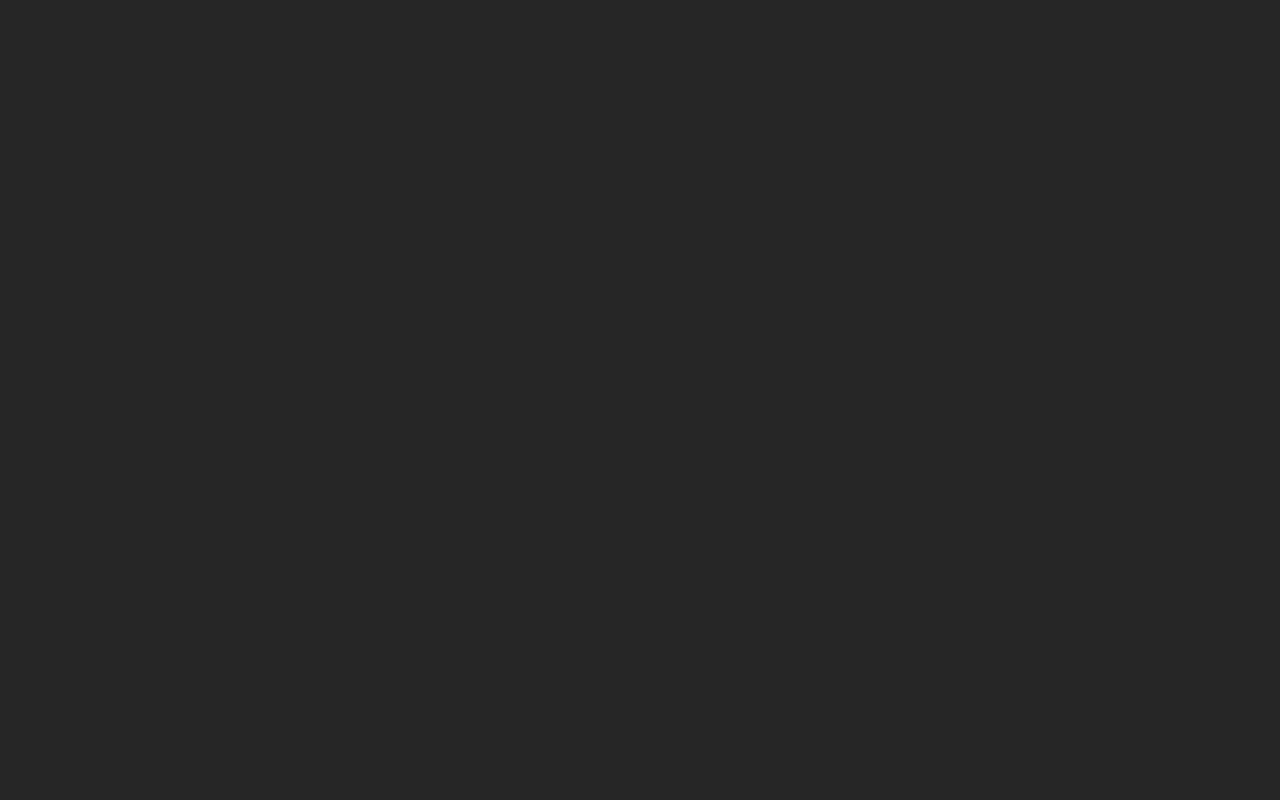
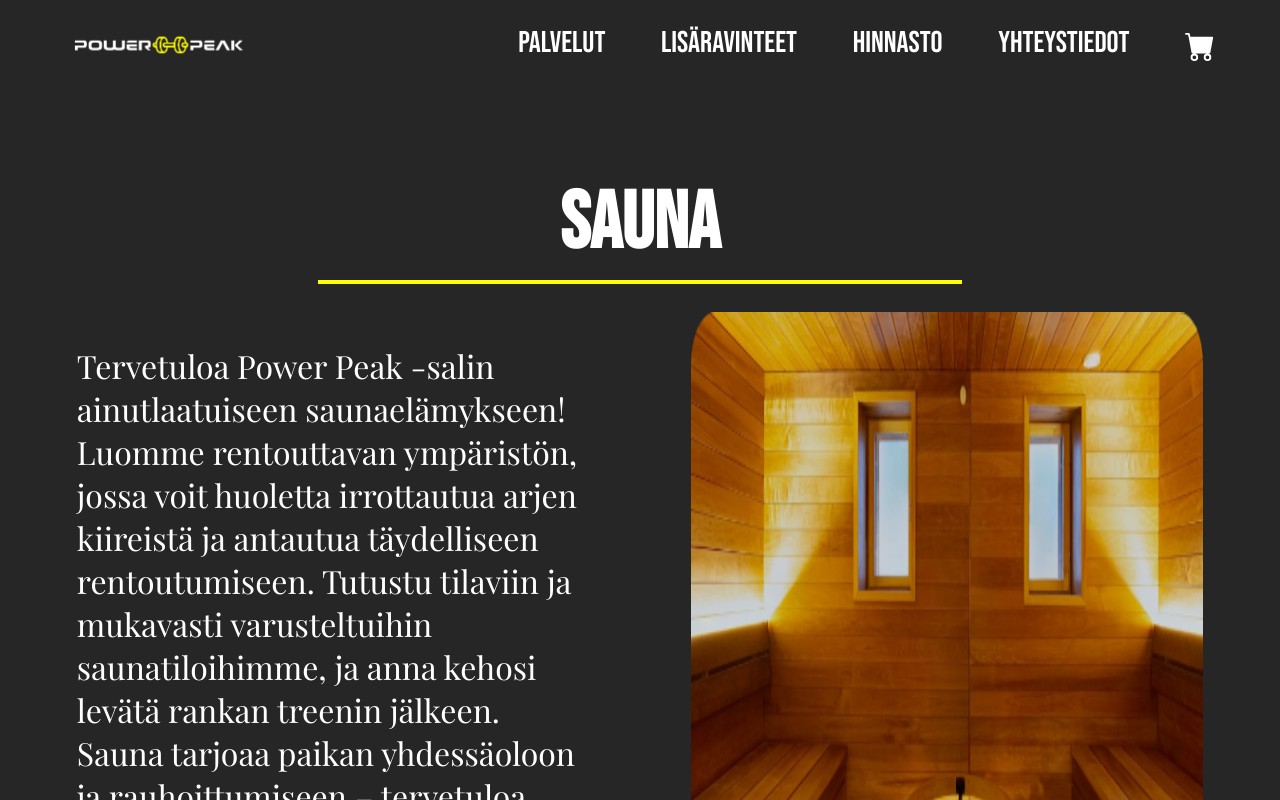
Before and after one commit to Gh0stMaj0r/Power-Peak, a React (Create React App) app: page /sauna in a window 1280 px wide. Before the commit this address had no page. Shown: the top 800 px of the page. Built offline with nearby package versions, Linux system fonts and the light colour scheme.

Commit message:
Saunapage Update

```diff
--- a/src/App.tsx
+++ b/src/App.tsx
@@ -4,6 +4,7 @@ import './App.css';
 import Hero from "./Pages/Hero-Page/Hero";
 import Massage from './Pages/Services-Pages/Massage-Page/Massage';
 import Trainer from './Pages/Services-Pages/Trainer-Page/Trainer';
+import Sauna from './Pages/Services-Pages/Sauna-Page/Sauna';
 import Supplements from './Pages/Supplements-Page/Supplements';
 import Prices from "./Pages/Price-list-Page/Prices";
 import Contact from './Pages/Contact-page/Contact';
@@ -28,6 +29,9 @@ function App() {
           <Route
           path='/trainer'
           element={<Trainer/>}/>
+          <Route
+          path='/sauna'
+          element={<Sauna/>}/>
         <Route
           path='/ravinteet'
           element={<Supplements/>}/>
--- a/src/Components/Header/Navbar.tsx
+++ b/src/Components/Header/Navbar.tsx
@@ -13,7 +13,7 @@ const Header = () => {
         <div className="dropdown-content">
             <a href='/hieronta'>Hieronta</a>
             <a href='/trainer'>Personaltrainer</a>
-            <a href='!#'>Sauna</a>
+            <a href='/sauna'>Sauna</a>
             </div>
         </div>
             <a href="/ravinteet">Lisäravinteet</a>
--- /dev/null
+++ b/src/Pages/Services-Pages/Sauna-Page/Sauna.scss
@@ -0,0 +1,48 @@
+.sauna-info {
+    display: flex;
+    justify-content: center;
+    align-items: center;
+    flex-direction: column;
+    color: white;
+
+    .sauna-text {
+        display: flex;
+        flex-direction: row;
+        gap: 8vw;
+        padding: 20px;
+    }
+
+    .image-sauna {
+        width: 40vw;
+    }
+
+    .sauna-info-text {
+        width: 40vw;
+        font-size: 2rem;
+    }
+}
+
+.sauna-benefits {
+    color: white;
+    display: flex;
+    flex-direction: column;
+    justify-content: center;
+    align-items: center;
+
+    .sauna-benefits-text {
+        display: flex;
+        justify-content: center;
+        font-size: 40px;
+
+        p {
+            width: 60vw;
+        }
+    }
+
+    .benefits-quote {
+        text-align: center;
+        font-size: 60px;
+        font-weight: 700;
+        width: 60vw;
+    }
+}
--- /dev/null
+++ b/src/Pages/Services-Pages/Sauna-Page/Sauna.tsx
@@ -0,0 +1,53 @@
+import React from "react";
+
+import Header from "../../../Components/Header/Navbar";
+import './Sauna.scss'
+
+const Sauna = () => {
+    return (
+        <>
+        <Header/>
+
+        <section className="sauna">
+            <div className="sauna-info">
+                <h1>Sauna</h1>
+                <hr></hr>
+                <div className="sauna-text">
+                    <p className="sauna-info-text">
+                    Tervetuloa Power Peak -salin ainutlaatuiseen saunaelämykseen!
+                    Luomme rentouttavan ympäristön, jossa voit huoletta irrottautua arjen kiireistä ja antautua täydelliseen rentoutumiseen.
+                    Tutustu tilaviin ja mukavasti varusteltuihin saunatiloihimme, ja anna kehosi levätä rankan treenin jälkeen.
+                    Sauna tarjoaa paikan yhdessäoloon ja rauhoittumiseen – tervetuloa nauttimaan saunaelämyksestä Power Peak -jäsenenä!
+                    <br></br><br></br>
+                    Jäsenemme voivat nauttia seuraavista saunaeduista:
+                    </p>
+                    <img className="image-sauna" src="./Images/Sauna.png" alt="" />
+                </div>
+            </div>
+
+            <div className="sauna-benefits">
+                <h1>Hyödyt</h1>
+                <hr></hr>
+                <div className="sauna-benefits-text">
+                    <p>
+                    1. Palautuminen: Saunominen voi auttaa lieventämään lihasjännitystä ja nopeuttamaan kehon palautumista harjoittelusta.<br></br><br></br>
+
+                    2. Stressin lievitys: Saunassa rentoutuminen on erinomainen tapa vähentää päivittäistä stressiä ja parantaa henkistä hyvinvointia.<br></br><br></br>
+
+                    3. Ihon puhdistus: Saunassa hikoilu auttaa avaamaan ihohuokosia ja poistamaan epäpuhtauksia, mikä voi parantaa ihon kuntoa.<br></br><br></br>
+
+                    4. Sosiaalinen ympäristö: Sauna tarjoaa rennon ympäristön, jossa jäsenet voivat rentoutua yhdessä ja jakaa kokemuksiaan.<br></br><br></br>
+
+                    5. Kokonaisvaltainen hyvinvointi: Saunominen voi tukea yleistä terveyttä ja hyvinvointia, edistäen parempaa unen laatua ja verenkiertoa.
+                    </p>
+                </div>
+                <h3 className="benefits-quote">
+                    Tule nauttimaan saunaelämyksestä osana Power Peak -jäsenyyttäsi ja antamaan kehollesi tilaisuus palautua parhaalla mahdollisella tavalla.
+                </h3>
+            </div>
+        </section>
+        </>
+    )
+}
+
+export default Sauna;
--- a/src/Pages/ShoppingCart-Page/Shoppingcart.tsx
+++ b/src/Pages/ShoppingCart-Page/Shoppingcart.tsx
@@ -1,38 +1,10 @@
 import React from 'react';
-import { useNavigate, useLocation } from 'react-router-dom';
 import Header from '../../Components/Header/Navbar';
 
-interface Product {
-  name: string;
-  price: string;
-  image: string;
-  // Add more properties as needed
-}
-
-const ShoppingCart: React.FC = () => {
-  const navigate = useNavigate();
-  const location = useLocation();
-  const state = (location.state as Product) || null;
-
-  if (!state) {
-    // Redirect to supplements page if no data is passed
-    navigate('/supplements');
-    return null; // You can return a loading indicator or another component here
-  }
-
+const ShoppingCart = () => {
   return (
     <>
     <Header/>
-
-    <div>
-      <h2>Shopping Cart</h2>
-      <div>
-        <img src={state.image} alt={state.name} />
-        <h3>{state.name}</h3>
-        <p>{state.price}</p>
-      </div>
-      {/* Add more items as needed */}
-    </div>
     </>
   );
 };
--- a/src/Pages/Supplements-Page/Supplements.tsx
+++ b/src/Pages/Supplements-Page/Supplements.tsx
@@ -6,7 +6,6 @@ import './Supplements.scss'
 import Carousel from 'react-multi-carousel';
 import 'react-multi-carousel/lib/styles.css';
 import { CartFill } from 'react-bootstrap-icons';
-import { Link, useNavigate } from 'react-router-dom';
 
 const responsive = {
     superLargeDesktop: {
@@ -29,14 +28,6 @@ const responsive = {
   };
 
 const Supplements = () => {
-  const navigate = useNavigate();
-  const product = {
-    name: "SportLife Nutrition® Pre Workout,",
-    name2: "Cola, 250 g",
-    price: "19.90€",
-    image: "./Images/Supplements/Pre-workout/Pre1.png",
-    // Add more data as needed
-  };
     return (
 
         <>
@@ -60,9 +51,9 @@ const Supplements = () => {
                 <div>
                 <Carousel containerClass='carousel' responsive={responsive}>
                     <div>
-                      <img className='carousel-images' src={product.image} loading="lazy" alt="" />
-                      <h3>{product.name}<br></br>{product.name2}</h3>
-                      <p>{product.price}</p>
+                      <img className='carousel-images' src="./Images/Supplements/Pre-workout/Pre1.png" loading="lazy" alt="" />
+                      <h3>SportLife Nutrition® Pre Workout,<br></br>Cola, 250 g</h3>
+                      <p>19.90€</p>
                         <a href='#!'><button className='shop-button'><CartFill></CartFill></button></a>
                     </div>
 
```
